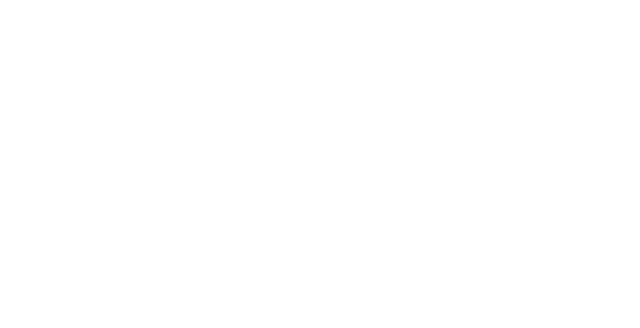
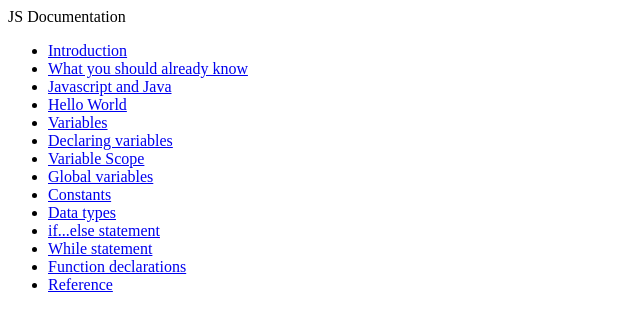
Before and after one commit to HoussamELM/Technical-documentation-page, a plain HTML site: page index.html in a window 1280 px wide. Shown: the whole page, without its empty margins (0-640 px from the left). Drawn offline with Linux system fonts and the light colour scheme.

Commit message:
added the left nav bar with it's main content

```diff
--- a/index.html
+++ b/index.html
@@ -8,6 +8,26 @@
     <title>Technical Documentation Page</title>
 </head>
 <body>
-
+    <nav id="navbar">
+<head>JS Documentation</head>
+<ul>
+    <li><a class="nav-link" href="#Documentation" >Introduction</a></li>
+    <li><a class="nav-link" href="#What you should already know" >What you should already know</a></li>
+    <li><a class="nav-link" href="#Javascript and Java" >Javascript and Java</a></li>
+    <li><a class="nav-link" href="#Hello World" >Hello World</a></li>
+    <li><a class="nav-link" href="#Variables" >Variables</a></li>
+    <li><a class="nav-link" href="#Declaring variables" >Declaring variables</a></li>
+    <li><a class="nav-link" href="#Variable scope" >Variable Scope</a></li>
+    <li><a class="nav-link" href="#Global variables" >Global variables</a></li>
+    <li><a class="nav-link" href="#Constants" >Constants</a></li>
+    <li><a class="nav-link" href="#Data types" >Data types</a></li>
+    <li><a class="nav-link" href="#if...else statement" >if...else statement</a></li>
+    <li><a class="nav-link" href="#While statement" >While statement</a></li>
+    <li><a class="nav-link" href="#Function declarations" >Function declarations</a></li>
+    <li><a class="nav-link" href="#Reference" >Reference</a></li>
+</ul>
+    </nav>
+    <main id="main-doc">
+    </main>
 </body>
 </html>
```
